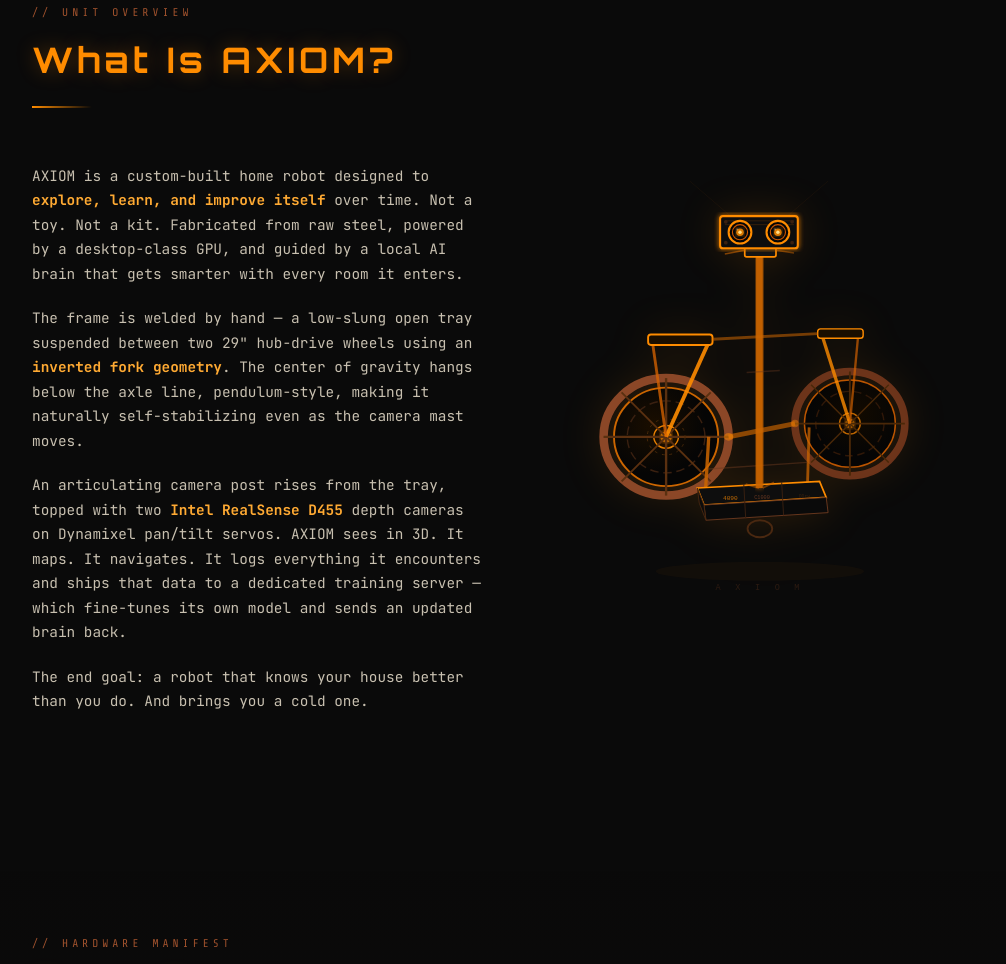
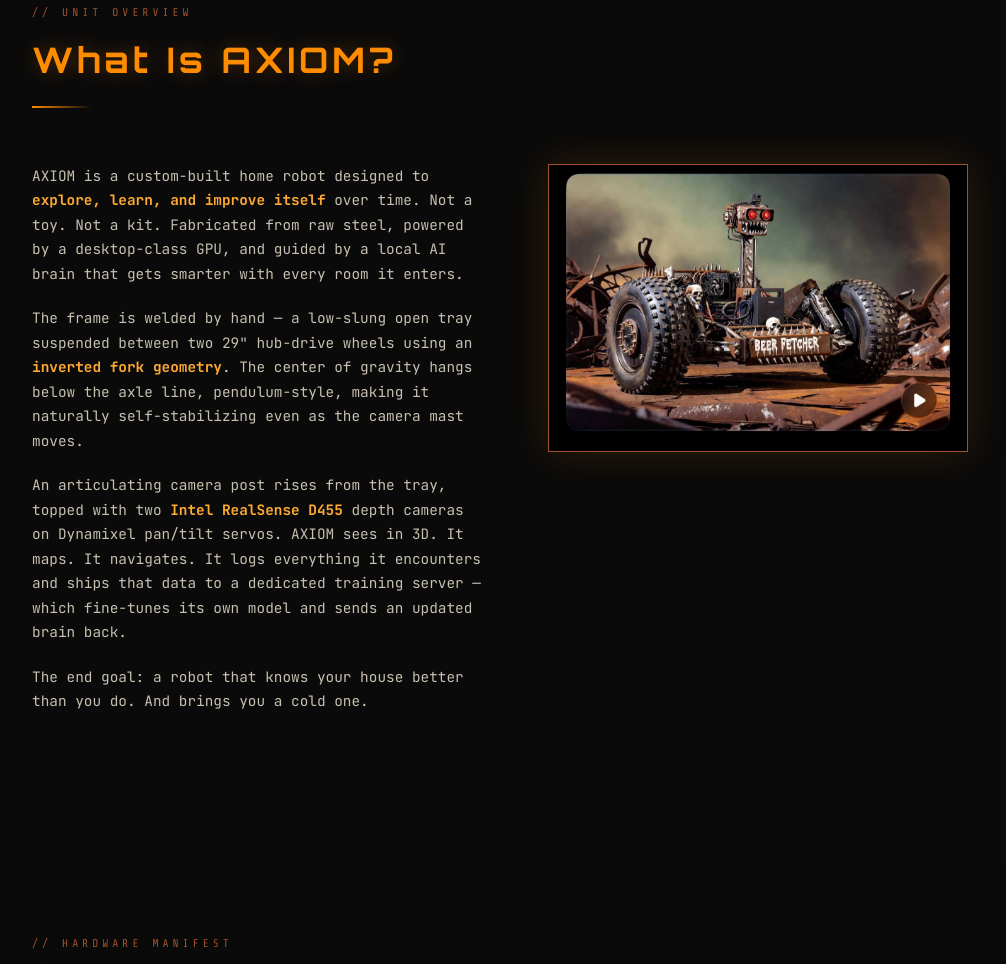
Before and after one commit to jenplumlee7/project-axiom, a plain HTML site: page index.html in a window 1280 px wide. Shown: the part 897-1861 px from the top of the page, without its empty margins (132-1138 px from the left). Drawn offline with nearby package versions, Linux system fonts and the light colour scheme.

Commit message:
Replace SVG with Beer Fetcher hero image

```diff
--- a/index.html
+++ b/index.html
@@ -66,7 +66,8 @@
           <p>The end goal: a robot that knows your house better than you do. And brings you a cold one.</p>
         </div>
         <div class="about-svg">
-          <svg viewBox="0 0 380 460" xmlns="http://www.w3.org/2000/svg" aria-label="AXIOM robot - 3/4 front view">
+          <img src="axiom.jpg" alt="AXIOM — Beer Fetcher" style="width:100%;max-width:420px;border:1px solid #a0522d;box-shadow:0 0 40px rgba(255,140,0,0.15);display:block;margin:0 auto;"/>
+          <svg viewBox="0 0 380 460" xmlns="http://www.w3.org/2000/svg" aria-label="AXIOM robot - 3/4 front view" style="display:none">
             <defs>
               <filter id="glow">
                 <feGaussianBlur stdDeviation="3" result="blur"/>
```
Also changed, not shown: axiom.jpg (added).
